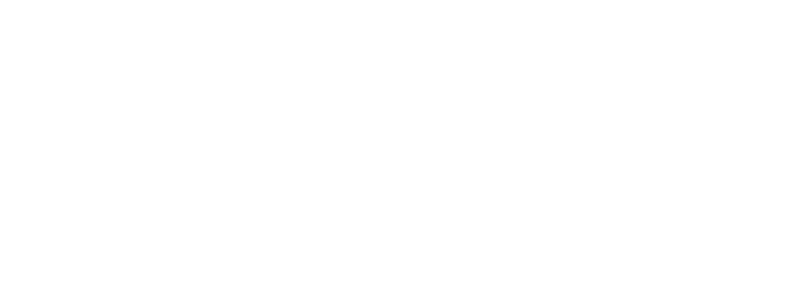
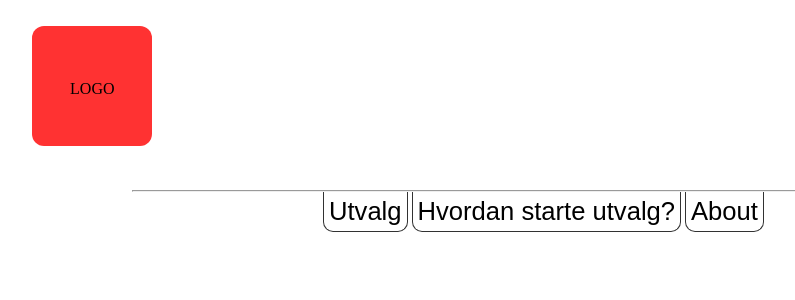
Before and after one commit to 12inchPlasticToy/westervalg, a PHP site: page / in a window 1280 px wide. Before the commit the part shown is empty. Shown: the top 300 px of the page, without its empty margins (1-796 px from the left). Run offline with PHP 8.4, Linux system fonts and the light colour scheme.

Commit message:
Made index buttons with hover effect

```diff
--- a/index.php
+++ b/index.php
@@ -3,8 +3,19 @@
     <head>
         <meta charset="utf-8">
         <title>Westervalg</title>
+        <link rel="stylesheet" type="text/css" href="main.css">
     </head>
     <body>
-
+        <div id="header">
+            <br>
+            <div id="headLogo"><br><br><br>LOGO</div>
+            <br><br>
+            <hr>
+            <div id="buttons">
+                <div id="utvalgBtn" class="indexBtn">Utvalg</div>
+                <div id="createBtn" class="indexBtn">Hvordan starte utvalg?</div>
+                <div id="aboutBtn" class="indexBtn">About</div>
+            </div>
+        </div>
     </body>
 </html>
--- a/main.css
+++ b/main.css
@@ -0,0 +1,45 @@
+#header{
+    position: relative;
+    margin: auto;
+    width: 100%;
+    height: 200px;
+}
+
+#headLogo{
+    margin-left: 2%;
+    width: 120px;
+    height: 120px;
+    background-color: rgb(255,50,50);
+    text-align: center;
+    border-radius: 10%;
+}
+
+#buttons{
+    position: relative;
+    margin: auto;
+    width: 50%;
+}
+
+.indexBtn{
+    margin: 0;
+    font-size: 1.6em;
+    font-family: sans-serif;
+    padding: 5px;
+    display: inline-block;
+    border-bottom-left-radius: 10px;
+    border-bottom-right-radius: 10px;
+    border-left: 1px solid rgb(50,50,50);
+    border-right: 1px solid rgb(50,50,50);
+    border-bottom: 1px solid rgb(50,50,50);
+    -webkit-transition: background-color 0.2s;
+    transition: background-color 0.3s;
+}
+
+.indexBtn:hover{
+    background-color: rgb(255,50,50);
+}
+
+hr {
+    width: 80%;
+    margin-bottom: 0;
+}
```
